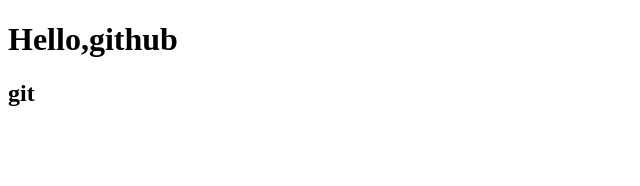
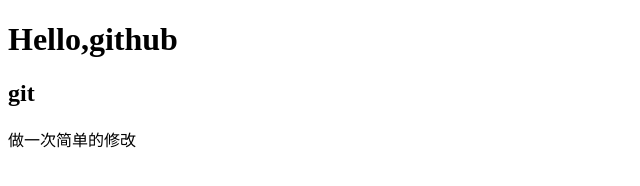
Before and after one commit to Frank98b/Frank98b.github.io, a plain HTML site: page index.html in a window 1280 px wide. Shown: the whole page, without its empty margins (0-640 px from the left). Drawn offline with Linux system fonts and the light colour scheme.

Commit message:
修改了index.html

```diff
--- a/index.html
+++ b/index.html
@@ -9,5 +9,6 @@
 <body>
     <h1>Hello,github</h1>
     <h2>git</h2>
+    <p>做一次简单的修改</p>
 </body>
 </html>
```
